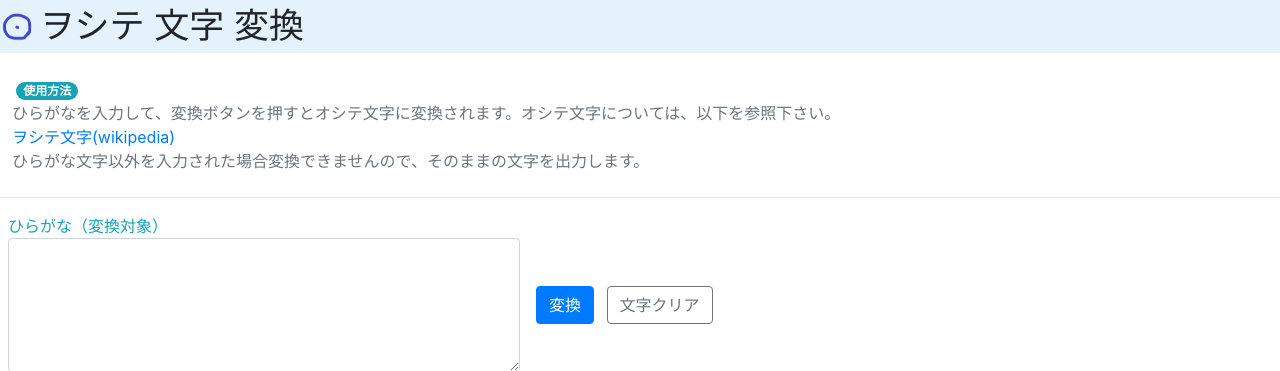
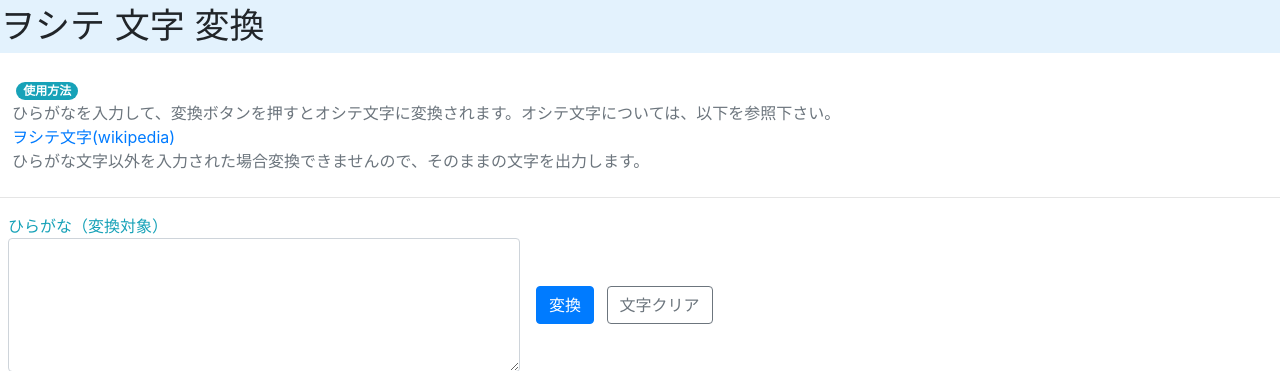
Before and after one commit to iio1989/oshite, a Flask app: page / in a window 1280 px wide. Shown: the part 60-431 px from the top of the page. Run offline with Flask 2, Linux system fonts and the light colour scheme; some libraries are stand-ins or nearby versions.

Commit message:
del title image.

```diff
--- a/templates/home.html
+++ b/templates/home.html
@@ -8,7 +8,6 @@
   {% include "parts/header.html" %}
   <main role="main">
     <p style="background-color: #e3f2fd;">
-        <img class="home-top-title-img" src="static/images/0x3042_home_title.png">
         <span style="font-family : Arial,'HG行書体',sans-serif;vertical-align:middle;font-size:35px;">ヲシテ 文字 変換</span>
     </p>
     <div class="card-body-min-padding">
```
